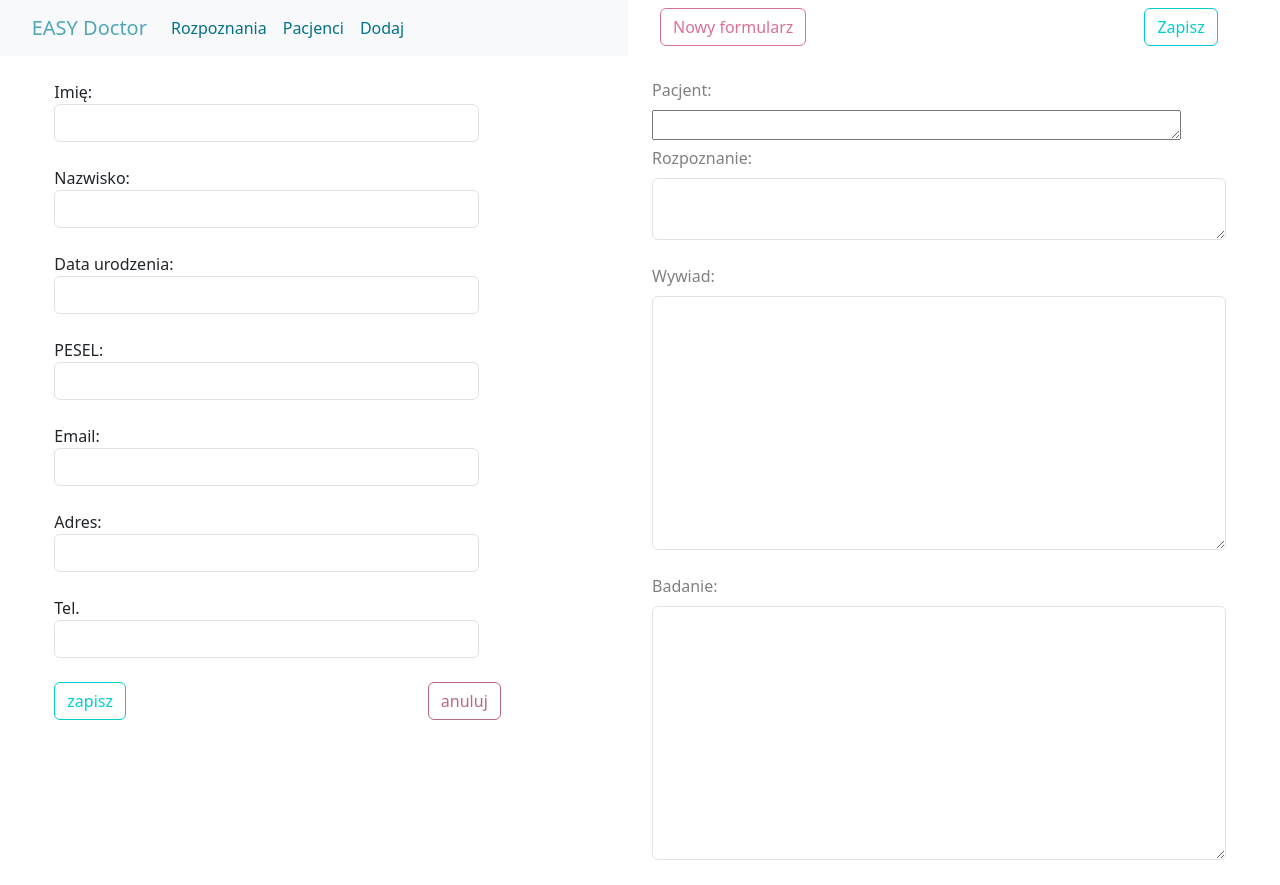
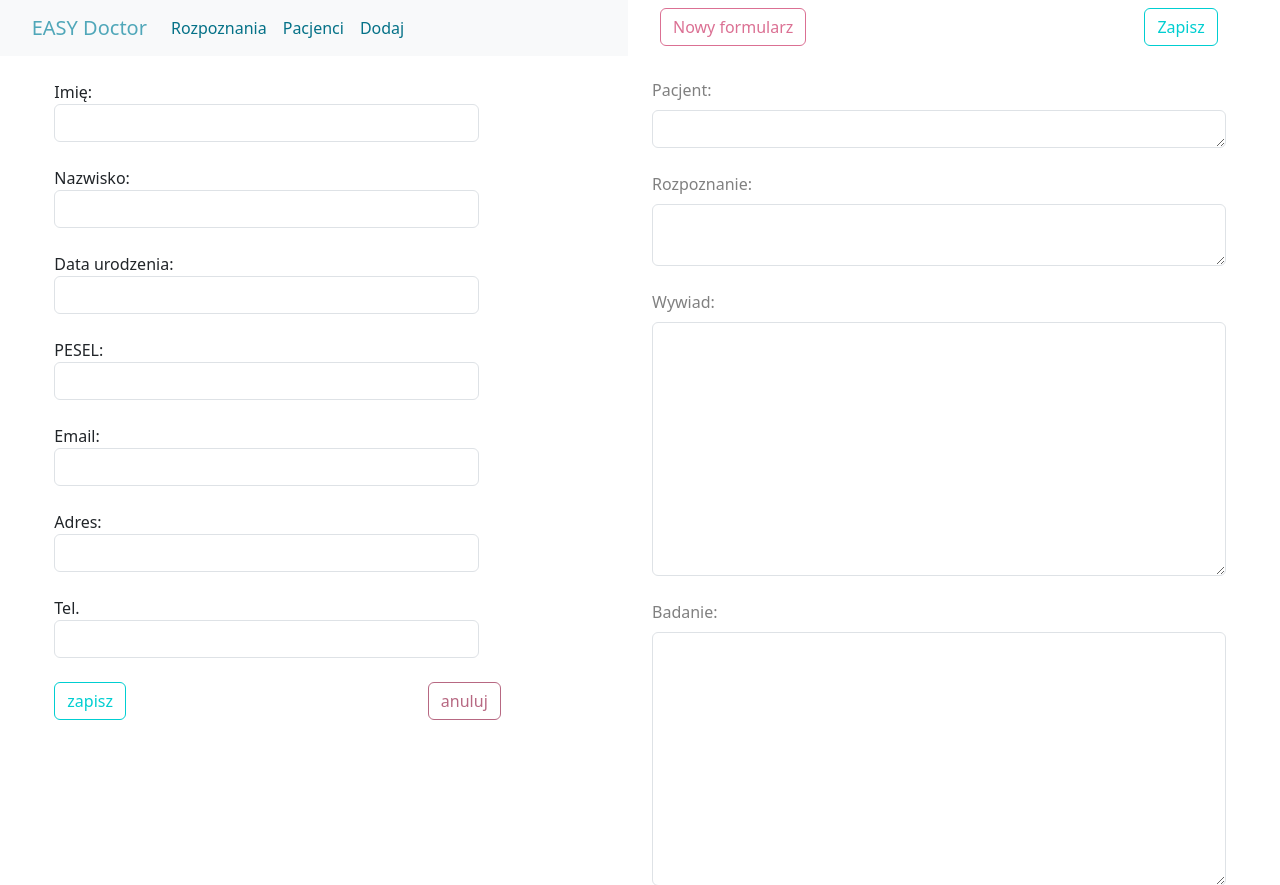
Before and after one commit to LidiaSzewczyk/easy_doctor, a Django app: page /patient/patient_create/ in a window 1280 px wide. Shown: the top 885 px of the page. Run offline with Django 3.2, Linux system fonts and the light colour scheme; tables that the repository leaves empty hold one stand-in row (values such as "Sample post"); some libraries are stand-ins or nearby versions.

Commit message:
corrections in base_visit.html, instalation psycopg2-binary

```diff
--- a/requirements.txt
+++ b/requirements.txt
@@ -2,6 +2,7 @@ asgiref==3.7.2
 Django==4.2.4
 django-debug-toolbar==4.2.0
 django-environ==0.10.0
+psycopg2-binary==2.9.7
 python-dateutil==2.8.2
 six==1.16.0
 sqlparse==0.4.4
--- a/visit/templates/visit/base_visit.html
+++ b/visit/templates/visit/base_visit.html
@@ -294,8 +294,7 @@
 
     <label class="my-form-label" for="patient_name">Pacjent: </label>
     <br>
-    <textarea class="
-" id="patient_name" type="text" name="patient_form" rows="1" cols="55"></textarea>
+    <textarea class="my-form-control" id="patient_name" type="text" name="patient_form" rows="1" cols="55"></textarea>
     <br>
     <label class="my-form-label" for="diagn">Rozpoznanie: </label>
     <br>
```
Also changed, not shown: 2 other files.
